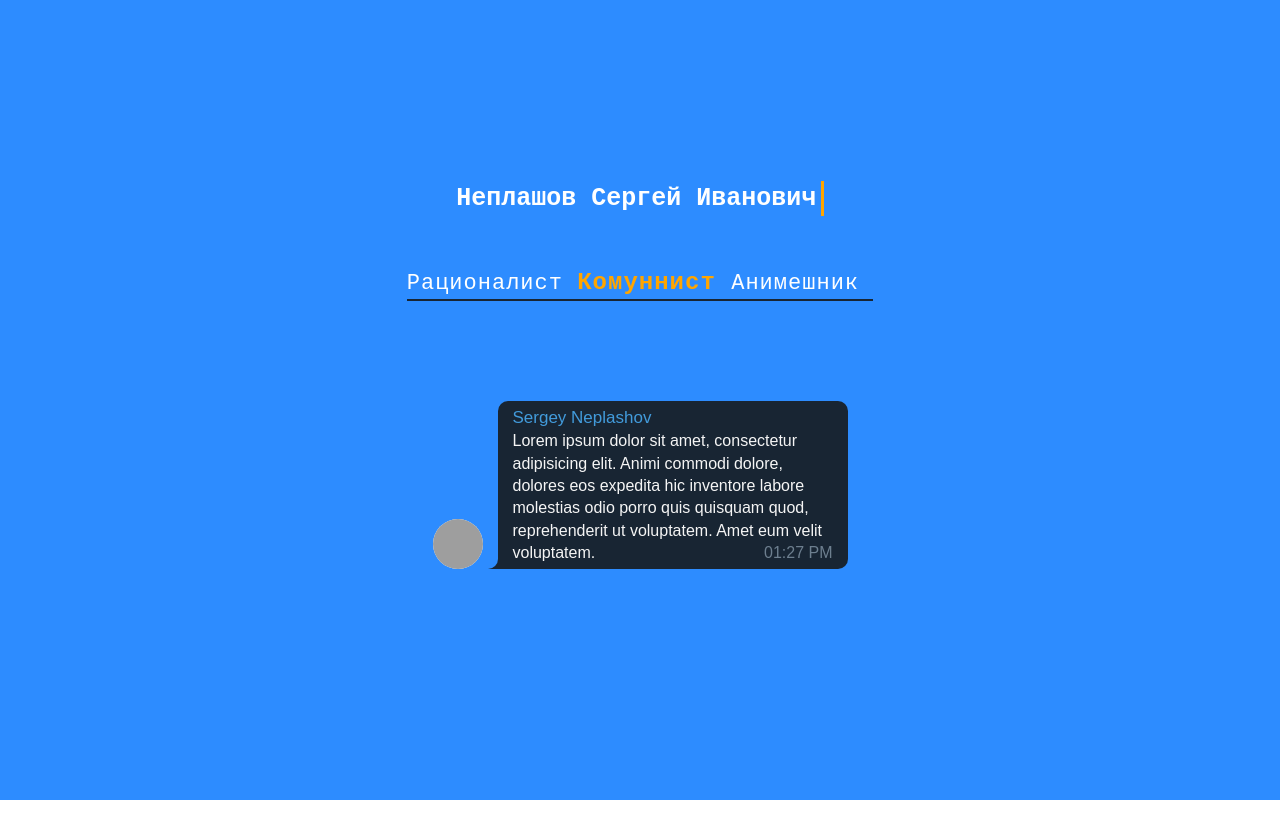
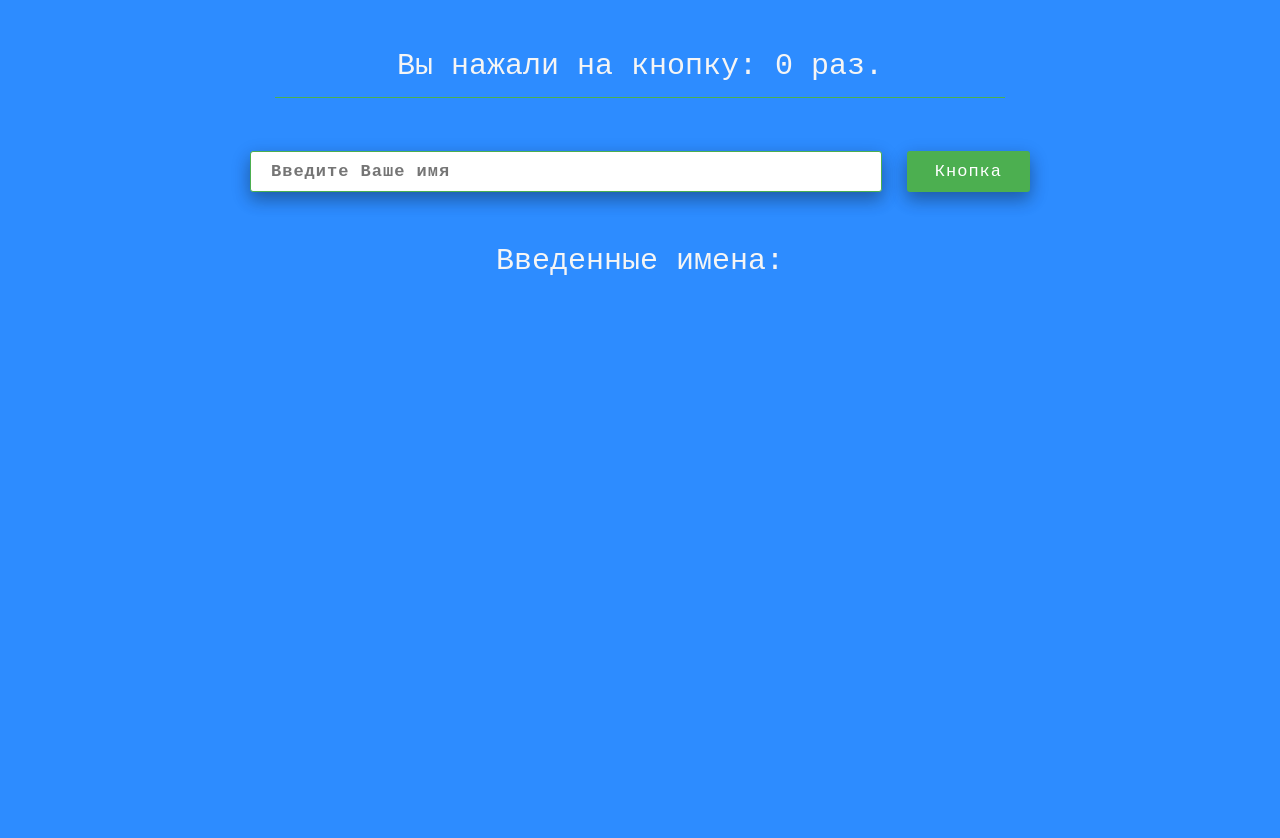
Before and after one commit to Znichu/home_one, a React (Create React App) app: page / in a window 1280 px wide. Shown: the top 838 px of the page. Before the commit the page ends 800 px from the top, so only its background shows below. Built offline with nearby package versions, Linux system fonts and the light colour scheme; grey boxes are pictures that could not be loaded.

Commit message:
added component counter

```diff
--- a/src/App.css
+++ b/src/App.css
@@ -2,7 +2,6 @@
   background: #2D8CFF;
   color: #f5f5f5;
   display: flex;
-  flex-direction: column;
   flex-wrap: nowrap;
   justify-content: center;
   align-items: center;
--- a/src/App.jsx
+++ b/src/App.jsx
@@ -3,6 +3,7 @@ import './App.css';
 import DialogItem from "./сomponents/DialogItem/DialogItem";
 import FullName from "./сomponents/FullName/FullName";
 import Qualities from "./сomponents/Qualities/Qualities";
+import Counter from "./сomponents/Counter/Counter";
 
 function App() {
 
@@ -14,9 +15,10 @@ function App() {
     ];
     return (
         <div className="App">
-            <FullName />
-            <Qualities qualities = {qualities} />
-            <DialogItem />
+            {/*<FullName />*/}
+            {/*<Qualities qualities = {qualities} />*/}
+            {/*<DialogItem />*/}
+            <Counter />
         </div>
     );
 }
--- /dev/null
+++ b/src/сomponents/Counter/Counter.jsx
@@ -0,0 +1,57 @@
+import React from "react";
+import style from './Counter.module.css'
+import CounterButton from "./CounterButton/CounterButton";
+import CounterInput from "./CounterInput/CounterInput";
+import InputName from "./InputName/InputName";
+
+
+class Counter extends React.Component {
+    inputValueText = React.createRef();
+
+    state = {
+        listNames: [
+            {name: null}
+        ],
+        counter: 0
+    };
+
+    incrementCounter = () => this.setState((prevState) => ({counter: prevState.counter + 1}));
+
+    alertInputValue = () => {
+        let mainText = this.inputValueText.current.value;
+        this.inputValueText.current.value = "";
+        let listName = [...this.state.listNames, {name: mainText}];
+        if (mainText.length === 0) {
+            alert("Введите ваше имя");
+        } else {
+            this.setState({listNames: listName});
+            alert("Привет " + mainText);
+        }
+    };
+
+    handleClick = () => {
+        this.incrementCounter();
+        this.alertInputValue();
+    };
+
+    render() {
+        return (
+            <div className={style.mainCounter}>
+                <div className={style.mainCounterNumber}>
+                    <span>
+                        Вы нажали на кнопку: {this.state.counter} раз.
+                    </span>
+                </div>
+                <div className={style.mainCounterInput}>
+                    <CounterInput referral={this.inputValueText}/>
+                    <CounterButton logic={this.handleClick}/>
+                </div>
+                <div className={style.inputListName}>
+                    <InputName list={this.state.listNames}/>
+                </div>
+            </div>
+        );
+    }
+}
+
+export default Counter;
--- /dev/null
+++ b/src/сomponents/Counter/Counter.module.css
@@ -0,0 +1,32 @@
+.mainCounter {
+    width: 100vh;
+}
+
+.mainCounterInput {
+    display: flex;
+    flex-wrap: nowrap;
+    justify-content: center;
+    align-items: center;
+    width: 100%;
+    padding: 10px;
+}
+
+.mainCounterNumber {
+    display: flex;
+    justify-content: center;
+    align-items: center;
+    margin: 35px;
+    padding: 10px;
+    border-bottom: 1px solid #4CAF50;
+}
+
+span {
+    font-size: 30px;
+    font-family: monospace;
+}
+.inputListName {
+    display: flex;
+    justify-content: center;
+    align-content: center;
+    margin-top: 30px;
+}
--- /dev/null
+++ b/src/сomponents/Counter/CounterButton/CounterButton.jsx
@@ -0,0 +1,17 @@
+import React from "react";
+import style from './CounterButton.module.css'
+
+
+
+class CounterButton extends React.Component{
+    render() {
+        return (
+            <button onClick={this.props.logic} className={style.counterButton} >
+                Кнопка
+            </button>
+        );
+    }
+
+}
+
+export default CounterButton;
--- /dev/null
+++ b/src/сomponents/Counter/CounterButton/CounterButton.module.css
@@ -0,0 +1,14 @@
+.counterButton {
+    box-shadow: 0 8px 16px 0 rgba(0,0,0,0.2), 0 6px 20px 0 rgba(0,0,0,0.19);
+    border-radius: 3px;
+    background-color:  #4CAF50;
+    border: none;
+    color: white;
+    padding: 11px 28px;
+    text-align: center;
+    font-size: 17px;
+    cursor: pointer;
+    margin-left: 25px;
+    font-family: monospace;
+    letter-spacing: 1px;
+}
--- /dev/null
+++ b/src/сomponents/Counter/CounterInput/CounterInput.jsx
@@ -0,0 +1,14 @@
+import React from "react";
+import style from './CounterInput.module.css'
+
+
+class CounterInput extends React.Component{
+    render() {
+        return (
+            <input ref={this.props.referral} className={style.counterInput} type="text" placeholder="Введите Ваше имя"/>
+        );
+    }
+
+}
+
+export default CounterInput;
--- /dev/null
+++ b/src/сomponents/Counter/CounterInput/CounterInput.module.css
@@ -0,0 +1,12 @@
+.counterInput {
+    width: 100%;
+    padding: 10px 20px;
+    margin: 8px 0;
+    box-shadow: 0 8px 16px 0 rgba(0,0,0,0.2), 0 6px 20px 0 rgba(0,0,0,0.19);
+    border-radius: 3px;
+    border: 1px solid #4CAF50;
+    font-family: monospace;
+    font-size: 17px;
+    letter-spacing: 1px;
+    font-weight: bold;
+}
--- /dev/null
+++ b/src/сomponents/Counter/InputName/InputName.jsx
@@ -0,0 +1,20 @@
+import React from "react";
+import style from './InputName.module.css'
+
+
+class InputName extends React.Component {
+    render() {
+        let nameItem = this.props.list.map(n =><li>{n.name}</li>);
+        return (
+            <div className={style.listNames}>
+                <span>Введенные имена:</span>
+                <ul>
+                    {nameItem}
+                </ul>
+            </div>
+
+        );
+    }
+}
+
+export default InputName;
--- /dev/null
+++ b/src/сomponents/Counter/InputName/InputName.module.css
@@ -0,0 +1,15 @@
+.listNames span {
+    padding: 20px;
+}
+
+.listNames ul {
+    margin: 20px;
+    list-style: none;
+    height: 100vh;
+}
+.listNames ul li {
+    font-family: monospace;
+    font-size: 22px;
+    padding: 3px 0;
+    letter-spacing: 1px;
+}
```
